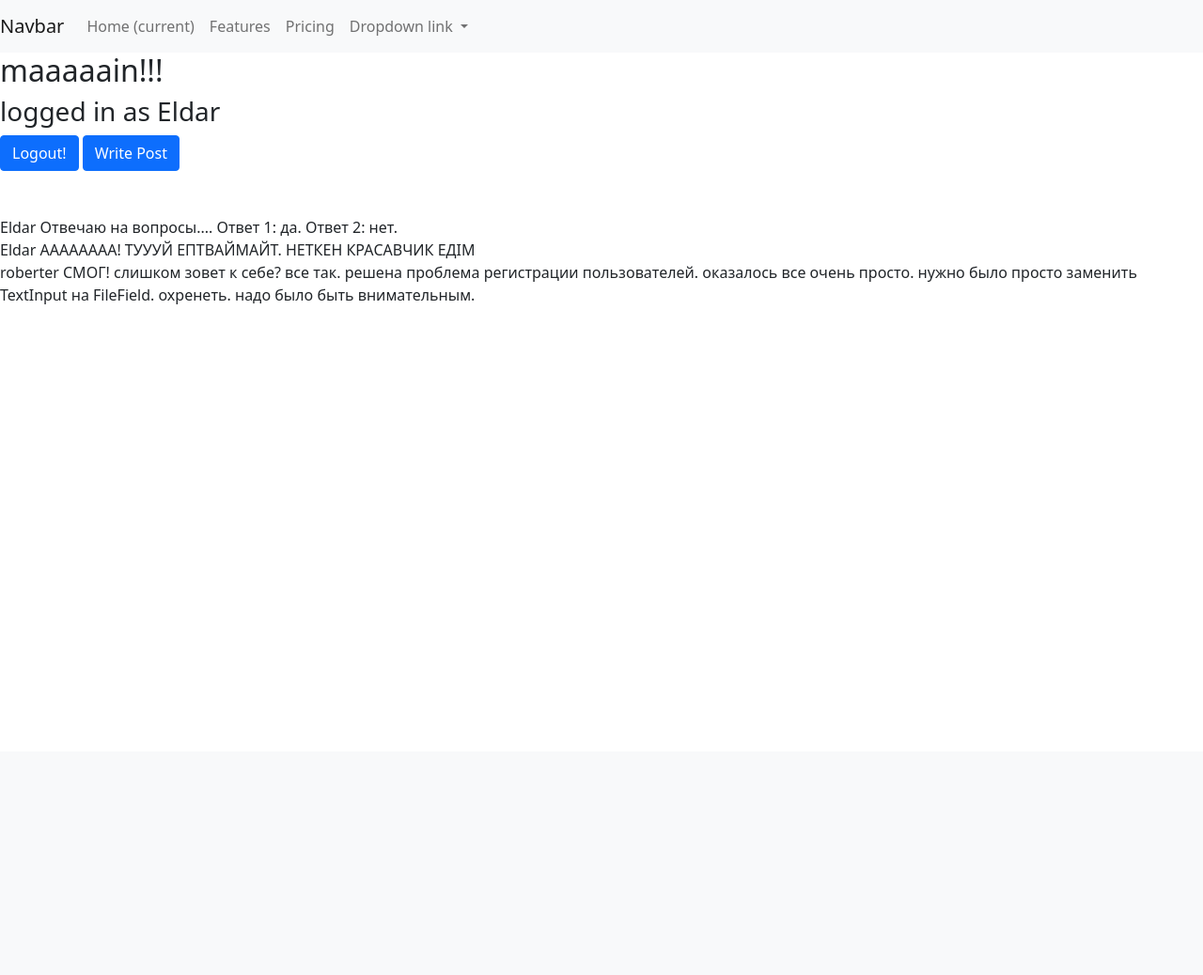
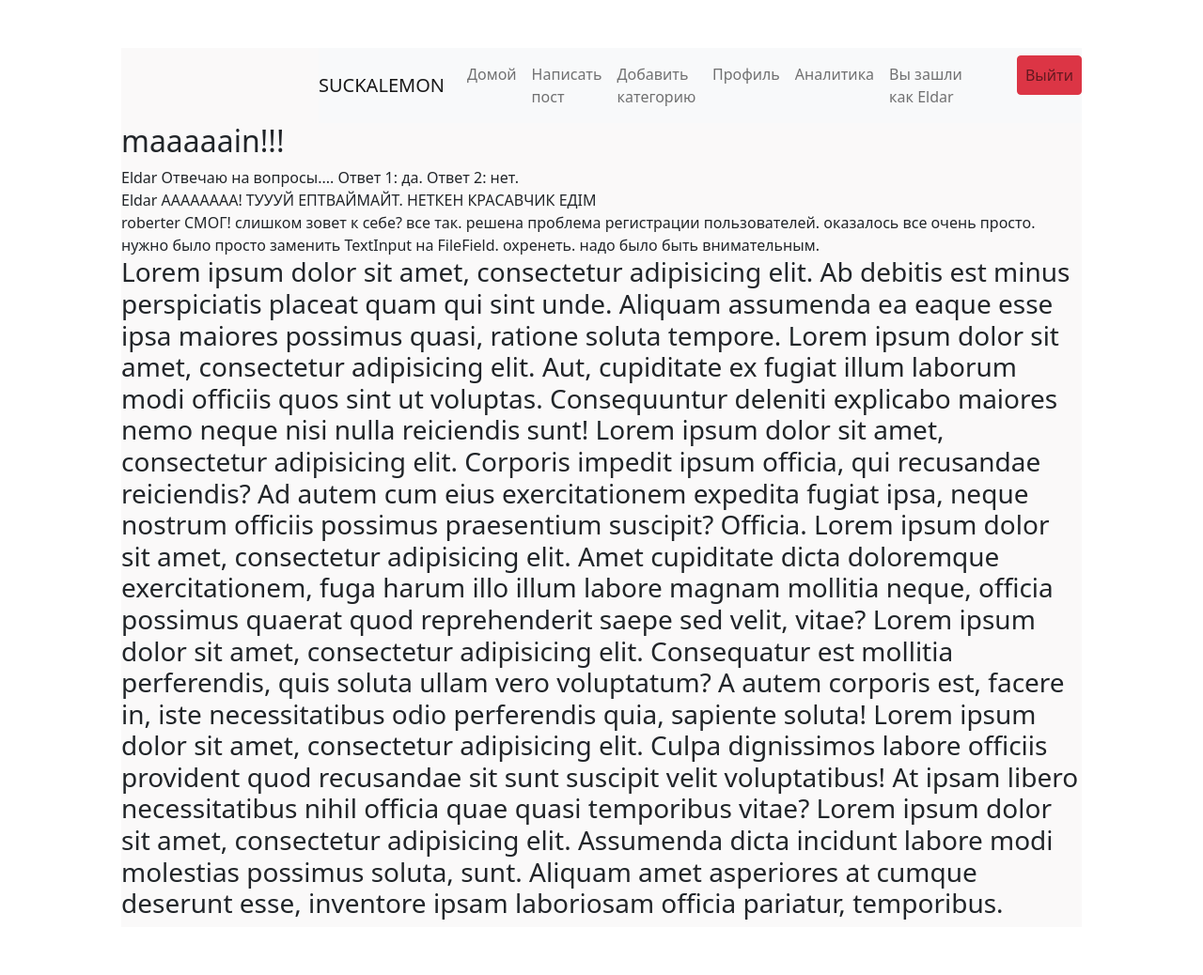
Before and after one commit to MyrzatayEldar/blog-app-django, a Django app: page /blog/main/ in a window 1280 px wide. Shown: the whole page at 94% size. Before the commit the page ends 324 px from the top, so only its background shows below. Run offline with Django 4.2, Linux system fonts and the light colour scheme; a user stored in the database is signed in; data comes from the database, SQL or seed files in the repository; both versions use the stored data as it was after the commit.

Commit message:
поправки по фронту

```diff
--- a/dar_blog/blog/static/blog/css/style.css
+++ b/dar_blog/blog/static/blog/css/style.css
@@ -1,4 +1,7 @@
-body{
-    background: url("/static/blog/images/background.jpg") 10% 0 no-repeat fixed;
-    background-size: 1800px 900px;
+.main{
+    width: 80%;
+    height: 100%;
+    border: 1px white solid;
+    background-color: #faf9f9;
+    margin: 50px 10% 50px 10%;
 }
--- a/dar_blog/blog/templates/blog/base.html
+++ b/dar_blog/blog/templates/blog/base.html
@@ -10,38 +10,46 @@
     <script src="https://cdn.jsdelivr.net/npm/@popperjs/core@2.9.2/dist/umd/popper.min.js" integrity="sha384-IQsoLXl5PILFhosVNubq5LC7Qb9DXgDA9i+tQ8Zj3iwWAwPtgFTxbJ8NT4GN1R8p" crossorigin="anonymous"></script>
     <script src="https://cdn.jsdelivr.net/npm/bootstrap@5.0.2/dist/js/bootstrap.min.js" integrity="sha384-cVKIPhGWiC2Al4u+LWgxfKTRIcfu0JTxR+EQDz/bgldoEyl4H0zUF0QKbrJ0EcQF" crossorigin="anonymous"></script>
     <link rel="shortcut icon" href="{% static 'blog/images/main.png' %}">
+    <link rel="stylesheet" href="{% static 'blog/css/style.css' %}">
 </head>
 <body>
-<nav class="navbar navbar-expand-lg navbar-light bg-light">
-  <a class="navbar-brand" href="#">Navbar</a>
+<div class="main">
+<nav class="navbar navbar-expand-lg navbar-light bg-light" style="margin-left: 210px;">
+  <a class="navbar-brand" href="{% url 'main' %}">SUCKALEMON</a>
   <button class="navbar-toggler" type="button" data-toggle="collapse" data-target="#navbarNavDropdown" aria-controls="navbarNavDropdown" aria-expanded="false" aria-label="Toggle navigation">
     <span class="navbar-toggler-icon"></span>
   </button>
   <div class="collapse navbar-collapse" id="navbarNavDropdown">
     <ul class="navbar-nav">
       <li class="nav-item active">
-        <a class="nav-link" href="#">Home <span class="sr-only">(current)</span></a>
+        <a class="nav-link" href="{% url 'main' %}">Домой</a>
       </li>
       <li class="nav-item">
-        <a class="nav-link" href="#">Features</a>
+        <a class="nav-link" href="{% url 'write_post' %}">Написать пост</a>
       </li>
       <li class="nav-item">
-        <a class="nav-link" href="#">Pricing</a>
+        <a class="nav-link" href="#">Добавить категорию</a>
       </li>
-      <li class="nav-item dropdown">
-        <a class="nav-link dropdown-toggle" href="#" id="navbarDropdownMenuLink" role="button" data-toggle="dropdown" aria-haspopup="true" aria-expanded="false">
-          Dropdown link
-        </a>
-        <div class="dropdown-menu" aria-labelledby="navbarDropdownMenuLink">
-          <a class="dropdown-item" href="#">Action</a>
-          <a class="dropdown-item" href="#">Another action</a>
-          <a class="dropdown-item" href="#">Something else here</a>
-        </div>
+      <li class="nav-item">
+        <a class="nav-link" href="#">Профиль</a>
+      </li>
+        <li class="nav-item">
+        <a class="nav-link" href="#">Аналитика</a>
+      </li>
+        </li>
+        <li class="nav-item">
+        <a class="nav-link" href="#">Вы зашли как {% block profile %}{% endblock %}</a>
+      </li>
+        </li>
+        <li class="nav-item">
+        <a class="nav-link btn btn-danger" style="margin-left: 50px;" href="{% url 'logout' %}">Выйти</a>
       </li>
     </ul>
   </div>
 </nav>
 {% block content %}
 {% endblock content %}
+</div>
+
 </body>
 </html>
--- a/dar_blog/blog/templates/blog/main.html
+++ b/dar_blog/blog/templates/blog/main.html
@@ -1,21 +1,36 @@
 {% extends 'blog/base.html' %}
+{% load static %}
+
+
 {% block title %}
 {{ title }}
 {% endblock %}
-{% load static %}
+
+
 {% block style %}
+{% endblock style %}
 
-{% endblock style %}
+
+{% block profile %}
+{{ request.user.username }}
+{% endblock %}
+
 {% block content %}
 <h2>maaaaain!!!</h2>
-<h3> logged in as {{ request.user }} </h3>
-<a href="{% url 'logout' %}" class="btn btn-primary">Logout!</a>
-<a href="{% url 'write_post' %}" class="btn btn-primary">Write Post</a>
-<br><br><br>
+
 {% for p in posts %}
 {{ p.author }}
 {{ p.title }}
 {{ p.text }}
 <br>
 {% endfor %}
+<h3>
+    Lorem ipsum dolor sit amet, consectetur adipisicing elit. Ab debitis est minus perspiciatis placeat quam qui sint unde. Aliquam assumenda ea eaque esse ipsa maiores possimus quasi, ratione soluta tempore.
+    Lorem ipsum dolor sit amet, consectetur adipisicing elit. Aut, cupiditate ex fugiat illum laborum modi officiis quos sint ut voluptas. Consequuntur deleniti explicabo maiores nemo neque nisi nulla reiciendis sunt!
+    Lorem ipsum dolor sit amet, consectetur adipisicing elit. Corporis impedit ipsum officia, qui recusandae reiciendis? Ad autem cum eius exercitationem expedita fugiat ipsa, neque nostrum officiis possimus praesentium suscipit? Officia.
+    Lorem ipsum dolor sit amet, consectetur adipisicing elit. Amet cupiditate dicta doloremque exercitationem, fuga harum illo illum labore magnam mollitia neque, officia possimus quaerat quod reprehenderit saepe sed velit, vitae?
+    Lorem ipsum dolor sit amet, consectetur adipisicing elit. Consequatur est mollitia perferendis, quis soluta ullam vero voluptatum? A autem corporis est, facere in, iste necessitatibus odio perferendis quia, sapiente soluta!
+    Lorem ipsum dolor sit amet, consectetur adipisicing elit. Culpa dignissimos labore officiis provident quod recusandae sit sunt suscipit velit voluptatibus! At ipsam libero necessitatibus nihil officia quae quasi temporibus vitae?
+    Lorem ipsum dolor sit amet, consectetur adipisicing elit. Assumenda dicta incidunt labore modi molestias possimus soluta, sunt. Aliquam amet asperiores at cumque deserunt esse, inventore ipsam laboriosam officia pariatur, temporibus.
+</h3>
 {% endblock content %}
--- a/dar_blog/blog/views.py
+++ b/dar_blog/blog/views.py
@@ -63,4 +63,4 @@ def write_post(request):
             return redirect('main')
     else:
         form = PostWritingForm
-    return render(request, 'blog/write_post.html', {'form': form})
+    return render(request, 'blog/write_post.html', {'form': form, 'title': 'Страница написания поста'})
```
Also changed, not shown: dar_blog/blog/templates/blog/write_post.html (+19 -9 lines), dar_blog/db.sqlite3.
